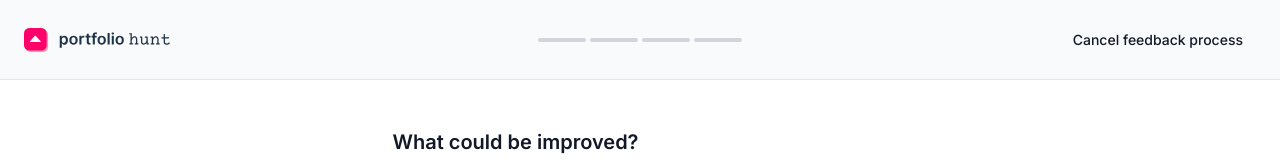
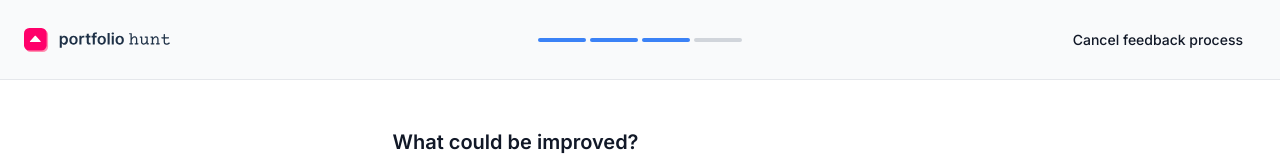
Before and after one commit to Soulmagic80/ph, a Next.js app: page /feedback/1/rating/negative in a window 1280 px wide. Shown: the top 160 px of the page. Built offline with nearby package versions, Linux system fonts and the light colour scheme; no server answers; the database is empty.

Commit message:
fix: feedback stepper now highlights current step correctly for dynamic routes

```diff
--- a/src/app/(auth)/feedback/[id]/layout.tsx
+++ b/src/app/(auth)/feedback/[id]/layout.tsx
@@ -25,9 +25,12 @@ interface StepProgressProps {
 
 const StepProgress = ({ steps }: StepProgressProps) => {
   const pathname = usePathname()
-  const currentStepIndex = steps.findIndex((step) =>
-    pathname?.startsWith(step.href) ?? false
-  )
+  const currentStepIndex = steps.findIndex((step) => {
+    // Extrahiere den Teil nach der ID
+    const match = pathname?.match(/^\/feedback\/[^/]+(\/.*)$/);
+    const pathSuffix = match ? `/feedback/[id]${match[1]}` : (pathname || "");
+    return pathSuffix.startsWith(step.href);
+  });
 
   return (
     <div aria-label="Feedback progress">
--- a/src/app/(auth)/feedback/[id]/rating/negative/page.tsx
+++ b/src/app/(auth)/feedback/[id]/rating/negative/page.tsx
@@ -98,7 +98,7 @@ export default function NegativeRatingPage() {
                     </p>
                 </div>
 
-                <div className="mt-6 grid grid-cols-1 gap-4 sm:grid-cols-2">
+                <div className="mt-6 grid grid-cols-1 gap-4 sm:grid-cols-1">
                     {chips.map((chip) => (
                         <FeedbackProcessChip
                             key={chip.id}
--- a/src/app/(auth)/feedback/[id]/rating/positive/page.tsx
+++ b/src/app/(auth)/feedback/[id]/rating/positive/page.tsx
@@ -98,7 +98,7 @@ export default function PositiveRatingPage() {
                     </p>
                 </div>
 
-                <div className="mt-6 grid grid-cols-1 gap-4 sm:grid-cols-2">
+                <div className="mt-6 grid grid-cols-1 gap-4 sm:grid-cols-1">
                     {chips.map((chip) => (
                         <FeedbackProcessChip
                             key={chip.id}
```
